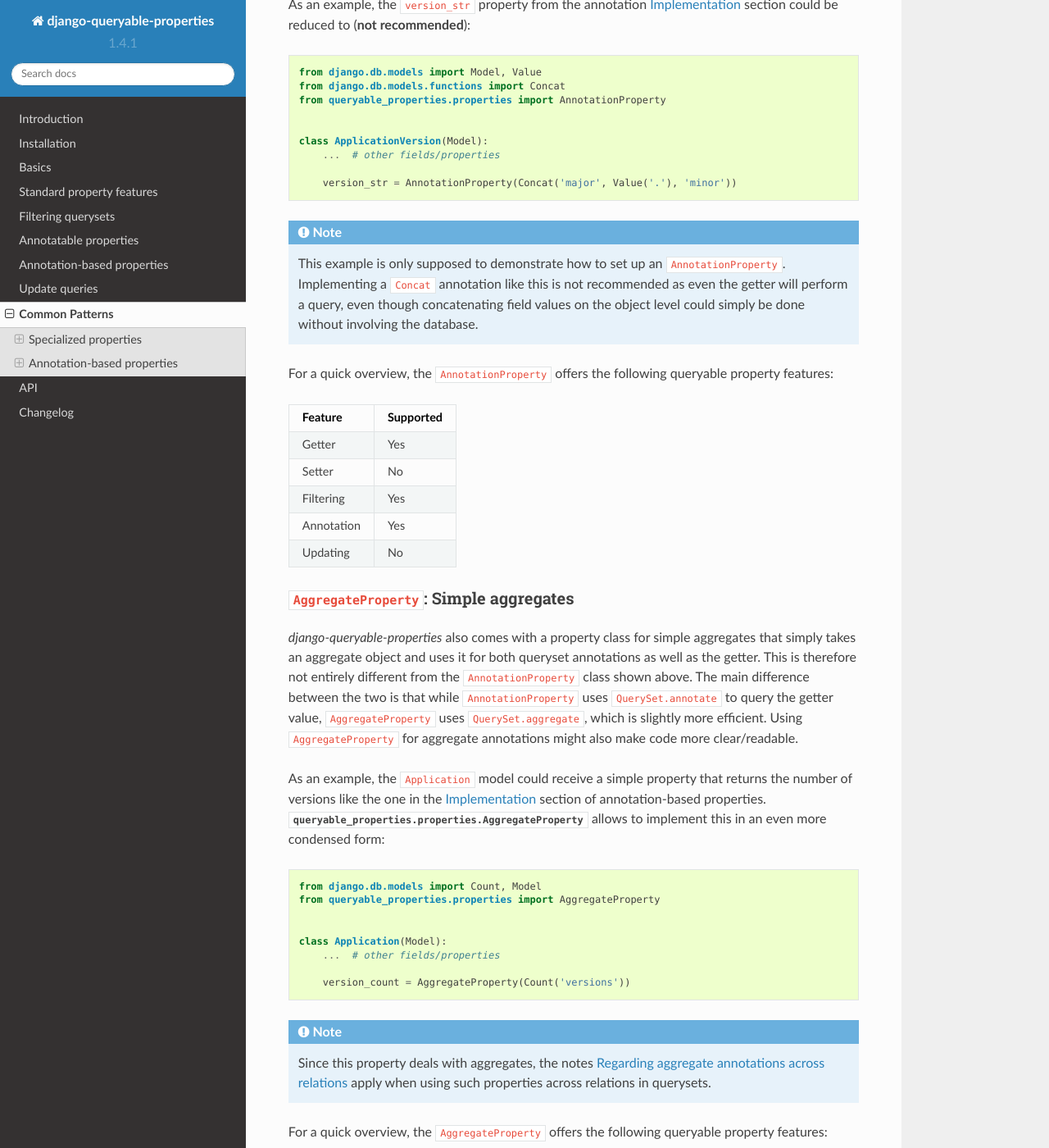
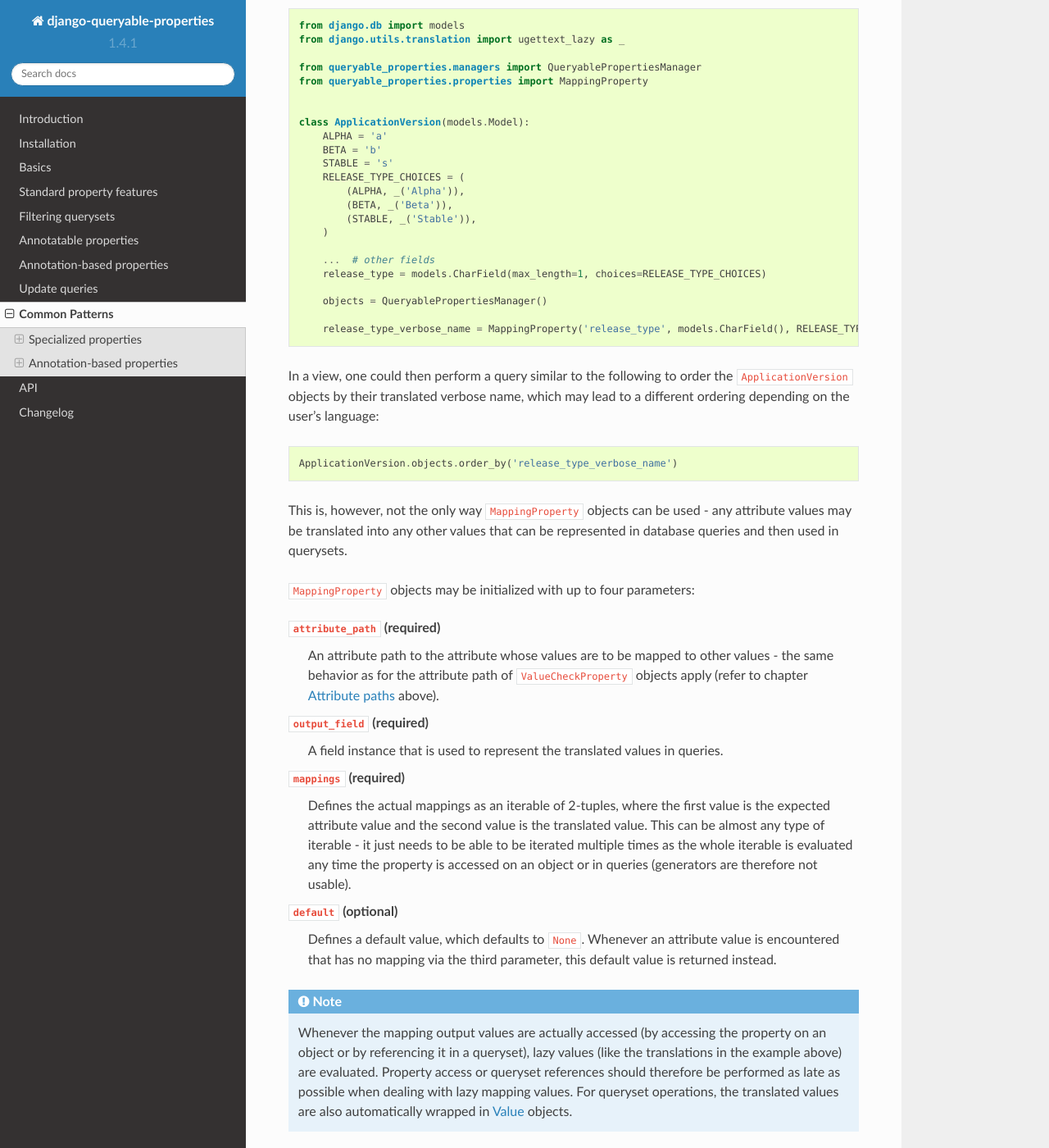
Before and after one commit to W1ldPo1nter/django-queryable-properties, a Sphinx documentation site: the page built from docs/common.rst, in a window 1280 px wide and 1400 px high, scrolled down 6812 px. Shown: the whole window at 82% size. Built offline with Sphinx 7.4.7 and the Read the Docs theme 2.0.0, drawn with Linux system fonts in a browser that asks for light colours; some of the changed text lies outside the part shown.

Commit message:
Added docs regarding the MappingProperty

```diff
--- a/docs/common.rst
+++ b/docs/common.rst
@@ -320,6 +320,109 @@ For a quick reference, all possible configuration combinations are listed in the
    properties allow filtering with the ``lt``/``lte`` and ``gt``/``gte`` lookups (depending on the value of
    ``include_boundaries``) and potentially the ``isnull`` lookup (depending on the value of ``include_missing``).
 
+``MappingProperty``: Mapping field values to other values
+^^^^^^^^^^^^^^^^^^^^^^^^^^^^^^^^^^^^^^^^^^^^^^^^^^^^^^^^^
+
+The property class :class:`queryable_properties.properties.MappingProperty` streamlines a very simple pattern: mapping
+the values of an attribute (most likely a field) to different values.
+While there is nothing special about this on an object basis, it allows to introduce values into querysets that
+otherwise are not database values.
+The value mapping inside querysets is achieved using ``CASE``/``WHEN`` expressions based on Django's ``Case``/``When``
+objects, which means that this property class can only be properly used in Django versions that provide these features
+(1.8+).
+
+A common use case for this might be to set up a ``MappingProperty`` that simply works with a choice field and uses the
+choice definitions themselves as its mappings.
+This allows to introduce the (most likely translatable) choice verbose names into the query, which in turn allows to
+order the queryset by the *translated* verbose names, providing sensible ordering no matter what language an
+application is used in.
+
+For the release type values in an example above, this could look like this:
+
+.. code-block:: python
+
+    from django.db import models
+    from django.utils.translation import ugettext_lazy as _
+
+    from queryable_properties.managers import QueryablePropertiesManager
+    from queryable_properties.properties import MappingProperty
+
+
+    class ApplicationVersion(models.Model):
+        ALPHA = 'a'
+        BETA = 'b'
+        STABLE = 's'
+        RELEASE_TYPE_CHOICES = (
+            (ALPHA, _('Alpha')),
+            (BETA, _('Beta')),
+            (STABLE, _('Stable')),
+        )
+
+        ...  # other fields
+        release_type = models.CharField(max_length=1, choices=RELEASE_TYPE_CHOICES)
+
+        objects = QueryablePropertiesManager()
+
+        release_type_verbose_name = MappingProperty('release_type', models.CharField(), RELEASE_TYPE_CHOICES)
+
+In a view, one could then perform a query similar to the following to order the ``ApplicationVersion`` objects by
+their translated verbose name, which may lead to a different ordering depending on the user's language:
+
+.. code-block:: python
+
+    ApplicationVersion.objects.order_by('release_type_verbose_name')
+
+This is, however, not the only way ``MappingProperty`` objects can be used - any attribute values may be translated
+into any other values that can be represented in database queries and then used in querysets.
+
+``MappingProperty`` objects may be initialized with up to four parameters:
+
+``attribute_path`` (required)
+  An attribute path to the attribute whose values are to be mapped to other values - the same behavior as for the
+  attribute path of ``ValueCheckProperty`` objects apply (refer to chapter :ref:`common:Attribute paths` above).
+
+``output_field`` (required)
+  A field instance that is used to represent the translated values in queries.
+
+``mappings`` (required)
+  Defines the actual mappings as an iterable of 2-tuples, where the first value is the expected attribute value and the
+  second value is the translated value.
+  This can be almost any type of iterable - it just needs to be able to be iterated multiple times as the whole
+  iterable is evaluated any time the property is accessed on an object or in queries (generators are therefore not
+  usable).
+``default`` (optional)
+  Defines a default value, which defaults to ``None``.
+  Whenever an attribute value is encountered that has no mapping via the third parameter, this default value is
+  returned instead.
+
+.. note::
+   Whenever the mapping output values are actually accessed (by accessing the property on an object or by referencing
+   it in a queryset), lazy values (like the translations in the example above) are evaluated.
+   Property access or queryset references should therefore be performed as late as possible when dealing with lazy
+   mapping values.
+   For queryset operations, the translated values are also automatically wrapped in
+   `Value <https://docs.djangoproject.com/en/stable/ref/models/expressions/#value-expressions>`_ objects.
+
+.. note::
+   The attribute path passed to ``MappingProperty`` may also refer to another queryable property as long as this
+   property allows filtering with the ``exact`` lookup.
+
+For a quick overview, the ``MappingProperty`` offers the following queryable property features:
+
++------------+----------------------------+
+| Feature    | Supported                  |
++============+============================+
+| Getter     | Yes                        |
++------------+----------------------------+
+| Setter     | No                         |
++------------+----------------------------+
+| Filtering  | Yes (Django 1.8 or higher) |
++------------+----------------------------+
+| Annotation | Yes (Django 1.8 or higher) |
++------------+----------------------------+
+| Updating   | No                         |
++------------+----------------------------+
+
 Annotation-based properties
 ---------------------------
 
```
Also changed, not shown: 1 other file.
